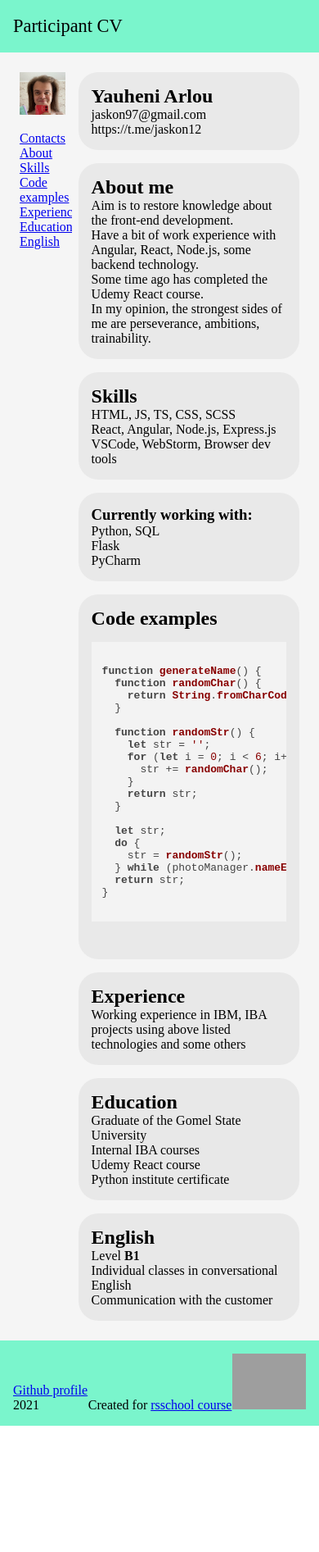
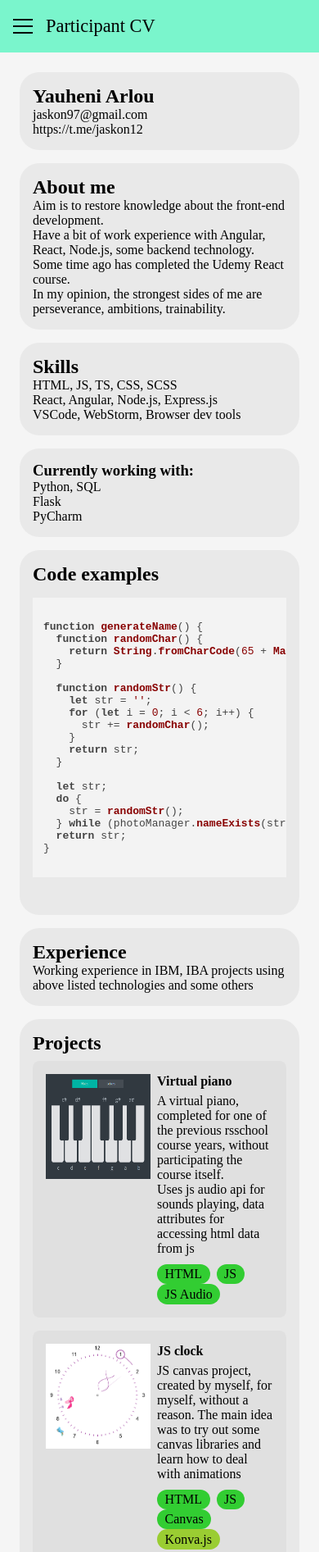
Before and after one commit to Jaskon/rsschool-cv, a plain HTML site: page index.html in a window 390 px wide. Shown: the top 1893 px of the page at 82% size. Before the commit the page ends 1739 px from the top, so only its background shows below. Drawn offline with nearby package versions, Linux system fonts and the light colour scheme; grey boxes are pictures that could not be loaded.

Commit message:
feat: project list, adaptive menu

```diff
--- a/index.css
+++ b/index.css
@@ -4,6 +4,15 @@
     box-sizing: border-box;
     margin: 0;
     padding: 0;
+}
+
+a {
+    color: unset;
+    text-decoration: none;
+}
+
+html {
+    scroll-behavior: smooth;
 }
 
 ul {
@@ -19,12 +28,38 @@ ul {
     width: 100%;
 }
 
+:root {
+    --default-transition: .2s ease-out;
+    --header-height: 4rem;
+}
+
 
 /* Header */
 
 header {
     background-color: aquamarine;
-    height: 4rem;
+    height: var(--header-height);
+}
+
+header .container {
+    display: flex;
+    flex-direction: row;
+}
+
+.burger-menu {
+    align-self: center;
+    display: none;
+    flex-direction: column;
+    justify-content: space-around;
+    height: 1.5rem;
+    margin-right: 1rem;
+    width: 1.5rem;
+}
+
+.burger-menu-line {
+    background-color: black;
+    height: 2px;
+    width: 100%;
 }
 
 .header-text {
@@ -48,6 +83,28 @@ footer {
 }
 
 
+/* Side */
+
+.side-menu {
+    overflow-y: auto;
+    padding: .5rem;
+    position: sticky;
+    top: 0;
+    width: 20%;
+}
+
+.cv-photo {
+    margin-bottom: 1rem;
+    max-width: 10rem;
+    object-fit: cover;
+    width: 100%;
+}
+
+.side-menu a {
+    text-decoration: underline;
+}
+
+
 /* Body */
 
 .content {
@@ -57,20 +114,6 @@ footer {
     display: flex;
     flex-direction: row;
     overflow-y: hidden;
-}
-
-.content aside {
-    overflow-y: auto;
-    padding: .5rem;
-    position: sticky;
-    top: 0;
-    width: 20%;
-}
-
-.cv_photo {
-    margin-bottom: 1rem;
-    object-fit: cover;
-    width: 100%;
 }
 
 main {
@@ -88,3 +131,97 @@ main {
 .cv-block:last-child {
     margin-bottom: 0;
 }
+
+.overlay {
+    background-color: rgba(0, 0, 0, .5);
+    height: 100%;
+    opacity: 0;
+    position: fixed;
+    transition: var(--default-transition);
+    visibility: hidden;
+    width: 100%;
+}
+
+/* Project list */
+
+.project-list {
+    display: flex;
+    flex-direction: column;
+}
+
+.project-item {
+    background-color: rgba(0, 0, 0, .03);
+    border-radius: .5rem;
+    display: flex;
+    flex-direction: row;
+    margin: .5rem 0;
+    padding: 1rem;
+    transition: var(--default-transition);
+    width: 100%;
+}
+
+.project-item:hover {
+    background-color: rgba(0, 0, 0, .1);
+}
+
+.project-img {
+    height: 8rem;
+    margin-right: .5rem;
+    width: 8rem;
+}
+
+.project-description {
+    margin-top: .4rem;
+}
+
+.project-skills {
+    display: flex;
+    flex-direction: row;
+    flex-wrap: wrap;
+    margin-top: .6rem;
+}
+
+.project-skill {
+    background-color: limegreen;
+    border-radius: 1rem;
+    margin-right: .5rem;
+    padding: .2rem .6rem;
+}
+.project-skill:last-child {
+    margin-right: unset;
+}
+.project-skill.lib {
+    background-color: yellowgreen;
+}
+
+
+@media (max-width: 640px) {
+    /* Show burger */
+    .burger-menu {
+        display: flex;
+    }
+    /* Hide menu by default */
+    .side-menu {
+        background-color: lightgray;
+        left: 0;
+        height: 100%;
+        overflow-y: scroll;
+        padding: 2rem;
+        position: fixed;
+        transform: translateX(-100%);
+        transition: var(--default-transition);
+        width: auto;
+    }
+    /* Show menu when opened by burger */
+    .side-menu.opened {
+        transform: translateX(0);
+    }
+    .overlay.show {
+        opacity: 1;
+        visibility: visible;
+    }
+    /* Stretch main to full screen */
+    main {
+        width: 100%;
+    }
+}
--- a/index.html
+++ b/index.html
@@ -7,20 +7,28 @@
   <!-- Libraries -->
   <link rel="stylesheet" href="//cdnjs.cloudflare.com/ajax/libs/highlight.js/11.2.0/styles/default.min.css">
   <script src="//cdnjs.cloudflare.com/ajax/libs/highlight.js/11.2.0/highlight.min.js"></script>
-  <script>hljs.initHighlightingOnLoad();</script>
+  <script>hljs.highlightAll();</script>
 </head>
 <body>
 
+  <div id="overlay" class="overlay"></div>
+
   <header>
     <div class="container">
+      <div id="burger-menu" class="burger-menu">
+        <div class="burger-menu-line"></div>
+        <div class="burger-menu-line"></div>
+        <div class="burger-menu-line"></div>
+      </div>
       <p class="header-text">Participant CV</p>
     </div>
   </header>
 
   <div class="content">
     <div class="container">
-      <aside>
-        <img src="assets/cv_photo.jpeg" class="cv_photo" alt="Participant photo">
+      <aside id="side-menu" class="side-menu">
+        <div>
+          <img src="assets/cv_photo.jpeg" class="cv-photo" alt="Participant photo">
           <nav>
             <ul>
               <li><a href="#contacts">Contacts</a></li>
@@ -28,10 +36,12 @@
               <li><a href="#skills">Skills</a></li>
               <li><a href="#codeExamples">Code examples</a></li>
               <li><a href="#experience">Experience</a></li>
+              <li><a href="#projects">Projects</a></li>
               <li><a href="#education">Education</a></li>
               <li><a href="#english">English</a></li>
             </ul>
           </nav>
+        </div>
       </aside>
 
       <main>
@@ -106,6 +116,55 @@ function generateName() {
           Working experience in IBM, IBA projects using above listed technologies and some others
         </section>
 
+        <section id="projects" class="cv-block">
+          <h2>Projects</h2>
+          <div class="project-list">
+            <a href="https://jaskon.github.io/virtual-piano-rsschool/" target="_blank" class="project-item">
+              <img class="project-img" src="assets/piano-screenshot.PNG" alt="Virtual piano project screenshot">
+              <div class="project-details">
+                <strong>Virtual piano</strong>
+                <p class="project-description">A virtual piano, completed for one of the previous
+                  rsschool course years, without participating the course itself.
+                  <br>Uses js audio api for sounds playing, data attributes for accessing html data from js</p>
+                <div class="project-skills">
+                  <div class="project-skill">HTML</div>
+                  <div class="project-skill">JS</div>
+                  <div class="project-skill">JS Audio</div>
+                </div>
+              </div>
+            </a>
+            <a href="https://jaskon.github.io/clock/" target="_blank" class="project-item">
+              <img class="project-img" src="assets/clock-screenshot.PNG" alt="JS clock project screenshot">
+              <div class="project-details">
+                <strong>JS clock</strong>
+                <p class="project-description">JS canvas project, created by myself, for myself, without a reason.
+                  The main idea was to try out some canvas libraries and learn how to deal with animations</p>
+                <div class="project-skills">
+                  <div class="project-skill">HTML</div>
+                  <div class="project-skill">JS</div>
+                  <div class="project-skill">Canvas</div>
+                  <div class="project-skill lib">Konva.js</div>
+                </div>
+              </div>
+            </a>
+            <a href="https://jaskon.github.io/march8/" target="_blank" class="project-item">
+              <img class="project-img" src="assets/march8-screenshot.PNG" alt="March eight project screenshot">
+              <div class="project-details">
+                <strong>March8</strong>
+                <p class="project-description">A simple JS project for trying to simulate a drag&drop using
+                  mouse and touch events. So it works correctly on mobiles and recognizes several simultaneous
+                  touches, drags and drops, for each dragged element separately</p>
+                <div class="project-skills">
+                  <div class="project-skill">HTML</div>
+                  <div class="project-skill">JS</div>
+                  <div class="project-skill">Mobile</div>
+                  <div class="project-skill">Drag&drop</div>
+                </div>
+              </div>
+            </a>
+          </div>
+        </section>
+
         <section id="education" class="cv-block">
           <h2>Education</h2>
           <ul>
@@ -146,5 +205,8 @@ function generateName() {
     </div>
   </footer>
 
+
+  <script src="index.js"></script>
+
 </body>
 </html>
--- /dev/null
+++ b/index.js
@@ -0,0 +1,23 @@
+const sideMenu = document.getElementById('side-menu');
+const overlay = document.getElementById('overlay');
+let menuOpened = false;
+
+function switchMenuOpened() {
+  menuOpened = !menuOpened;
+  if (menuOpened) {
+    // Open menu
+    sideMenu.classList.add('opened');
+    overlay.classList.add('show');
+  } else {
+    // Close menu
+    sideMenu.classList.remove('opened');
+    overlay.classList.remove('show');
+  }
+}
+
+document.getElementById('burger-menu').addEventListener('click', switchMenuOpened);
+document.getElementById('overlay').addEventListener('click', switchMenuOpened);
+
+Array.from(sideMenu.getElementsByTagName('a')).forEach(one => {
+  one.addEventListener('click', switchMenuOpened);
+});
```
Also changed, not shown: assets/clock-screenshot.PNG (added), assets/march8-screenshot.PNG (added), assets/piano-screenshot.PNG (added). Lines whose indentation alone changed are shown as unchanged.
